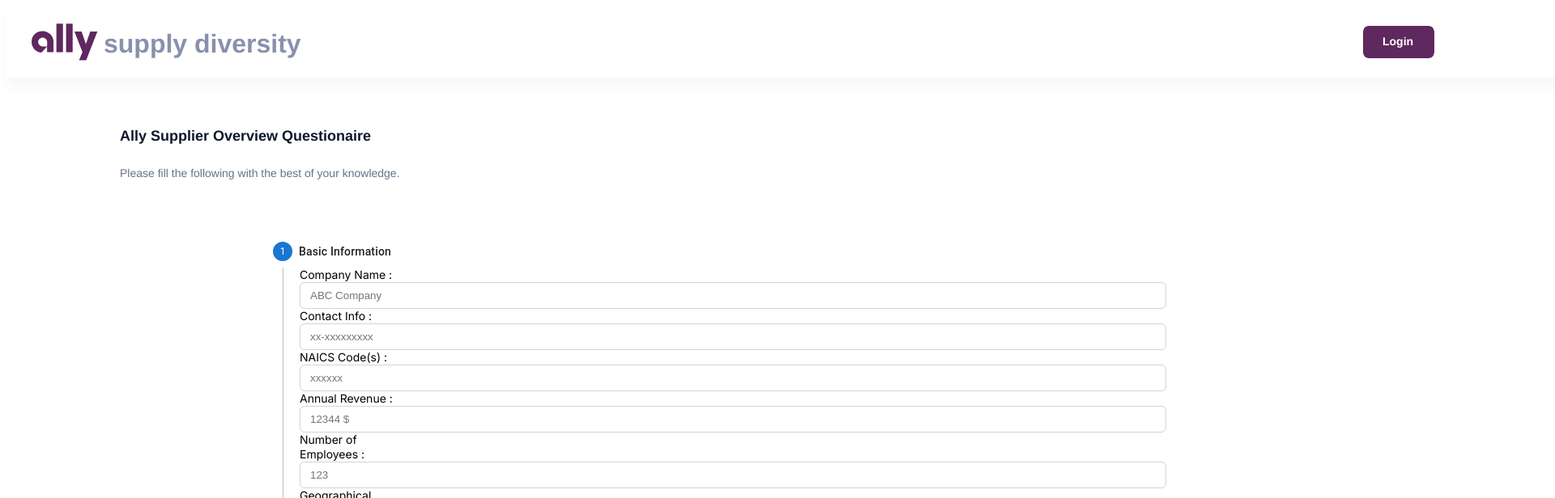
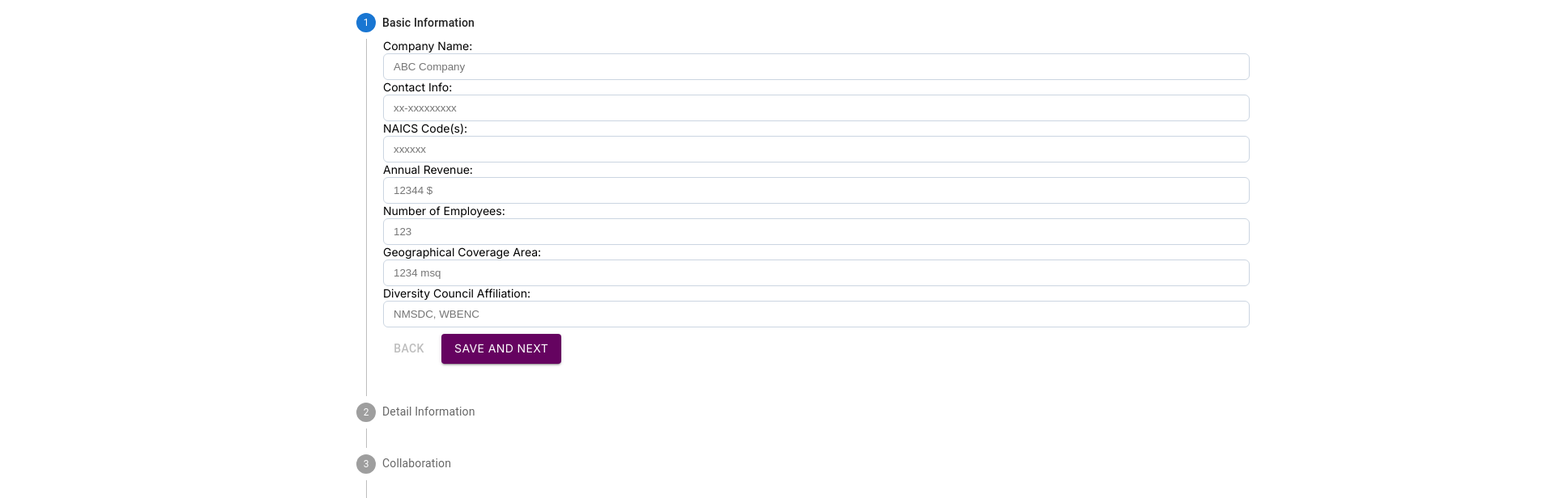
Before and after one commit to syuu-syuu/ally, a React (Vite) app in the folder ui/: page /form in a window 1280 px wide. Shown: the top 616 px of the page at 81% size, 1920 px wide, since content can reach past the window. Built offline with nearby package versions, Linux system fonts and the light colour scheme.

Commit message:
next step

```diff
--- a/ui/src/form.jsx
+++ b/ui/src/form.jsx
@@ -1,74 +1,158 @@
-import React from "react";
+import React, { useState } from "react";
+import GenericField from "./genericField";
 import "./form.css";
 
-function Form({ onFormChange }) {
+const steps = [
+  // First Step
+  {
+    fields: [
+      {
+        type: "input",
+        name: "Company Name",
+        label: "Company Name",
+        placeholder: "ABC Company",
+      },
+      {
+        type: "input",
+        name: "Contact Info",
+        label: "Contact Info",
+        placeholder: "xx-xxxxxxxxx",
+      },
+      {
+        type: "input",
+        name: "NAICS Code(s)",
+        label: "NAICS Code(s)",
+        placeholder: "xxxxxx",
+      },
+      {
+        type: "input",
+        name: "Annual Revenue",
+        label: "Annual Revenue",
+        placeholder: "12344 $",
+      },
+      {
+        type: "input",
+        name: "Number of Employees",
+        label: "Number of Employees",
+        placeholder: "123",
+      },
+      {
+        type: "input",
+        name: "Geographical Coverage Area",
+        label: "Geographical Coverage Area",
+        placeholder: "1234 msq",
+      },
+      {
+        type: "input",
+        name: "Diversity Council Affiliation",
+        label: "Diversity Council Affiliation",
+        placeholder: "NMSDC, WBENC",
+      },
+    ],
+  },
+  // Second Step
+  {
+    fields: [
+      {
+        type: "input",
+        name: "Overview",
+        label: "Please provide an overview of your company",
+        placeholder: "Company overview",
+      },
+      {
+        type: "input",
+        name: "Business specialty",
+        label: "What is your business's specialty, or niche?",
+        placeholder: "Niche",
+      },
+      {
+        type: "input",
+        name: "Potential engagement",
+        label: "Please elaborate on potential future engagement",
+        placeholder: "Potential engagement",
+      },
+    ],
+  },
+  // Third Step
+  {
+    fields: [
+      {
+        type: "checkbox",
+        name: "relationship",
+        label: "Does your business have any existing relationship with Ally?",
+        options: [
+          { value: "Yes", label: "Yes" },
+          { value: "No", label: "No" },
+        ],
+      },
+      {
+        type: "checkbox",
+        name: "Supplier Diversity program",
+        label: "Does your company have a Supplier Diversity program?",
+        options: [
+          { value: "Yes", label: "Yes" },
+          { value: "No", label: "No" },
+        ],
+      },
+      {
+        type: "checkbox",
+        name: "businessType",
+        label: "Is your business",
+        options: [
+          { value: "minority-owned", label: "minority-owned" },
+          { value: "women-owned", label: "women-owned" },
+          { value: "veteran-owned", label: "veteran-owned" },
+          { value: "LGBTQ-owned", label: "LGBTQ-owned" },
+          { value: "Disability-owned", label: "Disability-owned" },
+          { value: "small business", label: "small business" },
+        ],
+      },
+      {
+        type: "checkbox",
+        name: "contingent labor services",
+        label:
+          "Does your company offer contingent labor services? (if yes, please complete additional survey opened in browser)",
+        options: [
+          { value: "Yes", label: "Yes" },
+          { value: "No", label: "No" },
+        ],
+      },
+    ],
+  },
+];
+
+function GenericForm({ stepIndex, onFormChange }) {
+  const [selectedCheckboxes, setSelectedCheckboxes] = useState({});
+
+  const handleCheckboxChange = (e) => {
+    const { name, value } = e.target;
+    setSelectedCheckboxes((prev) => {
+      const updated = new Set(prev[name] || []);
+      if (updated.has(value)) {
+        updated.delete(value);
+      } else {
+        updated.add(value);
+      }
+      return { ...prev, [name]: Array.from(updated) };
+    });
+  };
+
+  const fields = steps[stepIndex].fields;
+
   return (
     <form>
-      <div>
-        <label className="label">Company Name :</label>
-        <input
-          className="form"
-          placeholder="ABC Company"
-          name="Company Name"
-          onChange={onFormChange}
+      {fields.map((field, index) => (
+        <GenericField
+          key={index}
+          field={field}
+          onChange={
+            field.type === "checkbox" ? handleCheckboxChange : onFormChange
+          }
+          selectedCheckboxes={selectedCheckboxes}
         />
-      </div>
-      <div>
-        <label className="label">Contact Info : </label>
-        <input
-          className="form"
-          placeholder="xx-xxxxxxxxx"
-          name="Contact Info"
-          onChange={onFormChange}
-        />
-      </div>
-      <div>
-        <label className="label">NAICS Code(s) :</label>
-        <input
-          className="form"
-          placeholder="xxxxxx"
-          name="NAICS Code(s)"
-          onChange={onFormChange}
-        />
-      </div>
-      <div>
-        <label className="label">Annual Revenue :</label>
-        <input
-          className="form"
-          placeholder="12344 $"
-          name="Annual Revenue"
-          onChange={onFormChange}
-        />
-      </div>
-      <div>
-        <label className="label">Number of Employees :</label>
-        <input
-          className="form"
-          placeholder="123"
-          name="Number of Employees"
-          onChange={onFormChange}
-        />
-      </div>
-      <div>
-        <label className="label">Geographical Coverage Area :</label>
-        <input
-          className="form"
-          placeholder="1234 msq"
-          name="Geographical Coverage Area"
-          onChange={onFormChange}
-        />
-      </div>
-      <div>
-        <label className="label">Diversity Council Affiliation : </label>
-        <input
-          className="form"
-          placeholder="NMSDC, WBENC"
-          name="Diversity Council Affiliation"
-          onChange={onFormChange}
-        />
-      </div>
+      ))}
     </form>
   );
 }
 
-export default Form;
+export default GenericForm;
--- /dev/null
+++ b/ui/src/genericField.jsx
@@ -0,0 +1,41 @@
+import React from "react";
+
+function GenericField({ field, onChange, selectedCheckboxes }) {
+  switch (field.type) {
+    case "input":
+      return (
+        <div>
+          <label className="label">{field.label}:</label>
+          <input
+            className="form"
+            type="text"
+            placeholder={field.placeholder}
+            name={field.name}
+            onChange={onChange}
+          />
+        </div>
+      );
+    case "checkbox":
+      return (
+        <div>
+          <label className="label">{field.label}:</label>
+          {field.options.map((option, idx) => (
+            <span key={idx}>
+              <input
+                type="checkbox"
+                name={field.name}
+                value={option.value}
+                checked={selectedCheckboxes[field.name]?.includes(option.value)}
+                onChange={onChange}
+              />
+              {option.label}
+            </span>
+          ))}
+        </div>
+      );
+    default:
+      return null;
+  }
+}
+
+export default GenericField;
--- a/ui/src/main.jsx
+++ b/ui/src/main.jsx
@@ -2,17 +2,18 @@ import { BrowserRouter as Router, Route, Routes } from "react-router-dom";
 
 import React from "react";
 import ReactDOM from "react-dom/client";
-import OurStepper from "./stepper.jsx";
+import Questionaire from "./stepper.jsx";
 import Header from "./header.jsx";
 import "./header.css";
 import Test from "./text.jsx";
+import Stepper from "./try-stepper.jsx";
 import DataBase from "./database.jsx";
 
 function MainApp() {
   return (
     <div className="slide">
       <Routes>
-        <Route path="/form" element={<OurStepper />} />
+        <Route path="/form" element={<Questionaire />} />
         <Route path="/database" element={<DataBase />} />
       </Routes>
     </div>
--- a/ui/src/stepper.jsx
+++ b/ui/src/stepper.jsx
@@ -8,81 +8,44 @@ import StepContent from "@mui/material/StepContent";
 import Button from "@mui/material/Button";
 import Paper from "@mui/material/Paper";
 import Typography from "@mui/material/Typography";
+import GenericForm from "./form.jsx";
+import Summary from "./summary";
 import "./form.css";
-import Form from "./form.jsx";
-import ErrorPage from "./error.jsx";
-import SuccessPage from "./success.jsx";
-import Header from "./header.jsx";
 
 const steps = [
-  {
-    label: "Basic Information",
-  },
-  {
-    label: "Detail Information",
-  },
-  {
-    label: "Collaboration",
-  },
-  {
-    label: "Final Output",
-  },
+  { label: "Basic Information" },
+  { label: "Detail Information" },
+  { label: "Collaboration" },
+  { label: "Final Output" },
 ];
 
-function OurStepper() {
+function Questionaire() {
+  const [activeStep, setActiveStep] = React.useState(0);
+  const [formData, setFormData] = useState({});
   const [error, setError] = useState(null);
-  const [success, setSuccess] = useState(false);
+  // const [success, setSuccess] = useState(false);
   const [responseData, setResponseData] = useState(null);
 
-  const [formData, setFormData] = React.useState({
-    "Company Name": "",
-    "Contact Info": "",
-    "NAICS Code(s)": "",
-    "Annual Revenue": "",
-    "Number of Employees": "",
-    "Geographical Coverage Area": "",
-    "Diversity Council Affiliation": "",
-  });
+  const handleFormChange = (e) => {
+    const { name, value } = e.target;
+    setFormData({ ...formData, [name]: value });
+  };
 
-  const [activeStep, setActiveStep] = React.useState(0);
-
-  const getStepContent = (stepIndex) => {
-    switch (stepIndex) {
-      case 0:
-        return <Form onFormChange={handleFormChange} />;
-      case 1:
-        return "";
-      case 2:
-        return "";
-      case 3:
-        return "";
-      default:
-        return "";
+  const handleNext = () => {
+    if (activeStep < steps.length - 1) {
+      setActiveStep((prevActiveStep) => prevActiveStep + 1);
+    } else {
+      handleFinish();
     }
   };
 
-  const handleFormChange = (e) => {
-    const { name, value } = e.target;
-    setFormData({
-      ...formData,
-      [name]: value,
-    });
-  };
-
-  // const handleNext = () => {
-  //   console.log(formData);
-  //   setActiveStep((prevActiveStep) => prevActiveStep + 1);
-  // };
-
-  const handleNext = async () => {
+  const handleFinish = async () => {
     try {
-      console.log(formData);
+      console.log("Submitting form data:", formData);
       const response = await fetch("http://localhost:3000/submit", {
         method: "POST",
         body: JSON.stringify(formData),
-        headers: {
-          "Content-Type": "application/json",
-        },
+        headers: { "Content-Type": "application/json" },
       });
 
       if (!response.ok) {
@@ -91,54 +54,44 @@ function OurStepper() {
 
       const responseData = await response.json();
       setResponseData(responseData);
-      setSuccess(true);
-      console.log(responseData);
+      console.log("Form submitted successfully!");
     } catch (error) {
-      setError(error.message);
       console.error("There was an error submitting the data", error);
     }
   };
 
-  // Redirect to an Error Page if any error is caught
-  if (error) {
-    return <ErrorPage message={error} />;
+  const getStepContent = (stepIndex) => {
+    if (stepIndex === steps.length - 1) {
+      return <Summary formData={formData} />;
+    } else {
+      return (
+        <GenericForm stepIndex={stepIndex} onFormChange={handleFormChange} />
+      );
     }
-  // Redirect to a Success Page if the operation is successful
-  if (success) {
-    return <SuccessPage data={responseData} />;
-  }
-  const handleBack = () => {
-    setActiveStep((prevActiveStep) => prevActiveStep - 1);
-  };
-
-  const handleReset = () => {
-    setActiveStep(0);
   };
 
   return (
-    <Header>
-      <div className="content">
-        <div className="title">Ally Supplier Overview Questionaire</div>
+    <div>
+      {/* <div className="content">
+        <div className="title">Ally Supplier Overview Questionnaire</div>
         <p className="text-wrapper">
           Please fill the following with the best of your knowledge.
         </p>
-      </div>
-      <div className="overlap">
+      </div> */}
       <Box sx={{ maxWidth: 400 }}>
         <Stepper activeStep={activeStep} orientation="vertical">
           {steps.map((step, index) => (
             <Step key={step.label}>
-                <StepLabel className="custom-step-label">
-                  {step.label}
-                </StepLabel>
-                <></>
+              <StepLabel className="custom-step-label">{step.label}</StepLabel>
               <StepContent>
                 {getStepContent(index)}
                 <Box sx={{ mb: 2 }}>
                   <div>
                     <Button
                       disabled={index === 0}
-                        onClick={handleBack}
+                      onClick={() =>
+                        setActiveStep((prevActiveStep) => prevActiveStep - 1)
+                      }
                       sx={{ mt: 1, mr: 1 }}
                     >
                       Back
@@ -151,12 +104,10 @@ function OurStepper() {
                         mt: 1,
                         mr: 1,
                         backgroundColor: "#650360",
-                          fontfamily: "inter, sans-serif",
+                        fontFamily: "inter, sans-serif",
                       }}
                     >
-                        {index === steps.length - 1
-                          ? "Finish"
-                          : "Save and Next"}
+                      {index === steps.length - 1 ? "Finish" : "Save and Next"}
                     </Button>
                   </div>
                 </Box>
@@ -166,18 +117,15 @@ function OurStepper() {
         </Stepper>
         {activeStep === steps.length && (
           <Paper square elevation={0} sx={{ p: 3 }}>
-              <Typography>
-                All steps completed - you&apos;re finished
-              </Typography>
-              <Button onClick={handleReset} sx={{ mt: 1, mr: 1 }}>
+            <Typography>All steps completed - you&apos;re finished</Typography>
+            <Button onClick={() => setActiveStep(0)} sx={{ mt: 1, mr: 1 }}>
               Reset
             </Button>
           </Paper>
         )}
       </Box>
     </div>
-    </Header>
   );
 }
 
-export default OurStepper;
+export default Questionaire;
--- /dev/null
+++ b/ui/src/summary.jsx
@@ -0,0 +1,17 @@
+import React from "react";
+
+function Summary({ formData }) {
+  return (
+    <div className="summary">
+      <h3>Final Output</h3>
+      {Object.entries(formData).map(([key, value], index) => (
+        <div key={index}>
+          <strong>{key.replace(/([A-Z])/g, " $1").trim()}:</strong>{" "}
+          {Array.isArray(value) ? value.join(", ") : value}
+        </div>
+      ))}
+    </div>
+  );
+}
+
+export default Summary;
--- /dev/null
+++ b/ui/src/try-stepper.jsx
@@ -0,0 +1,44 @@
+import React, { useState } from "react";
+
+const Step = ({ isActive, children }) => {
+  return isActive ? <div>{children}</div> : null;
+};
+
+const Stepper = () => {
+  //Tracks the current step in the stepper.
+  const [activeStep, setActiveStep] = React.useState(0);
+  //Indicates whether the current step is the last step.
+  const [isLastStep, setIsLastStep] = React.useState(false);
+  //Indicates whether the current step is the first step.
+  const [isFirstStep, setIsFirstStep] = React.useState(false);
+  const totalSteps = 4;
+
+  //Increments the activeStep state by 1 if the current step is not the last step.
+  const handleNext = () => !isLastStep && setActiveStep((cur) => cur + 1);
+  //Decrements the activeStep state by 1 if the current step is not the first step.
+  const handlePrev = () => !isFirstStep && setActiveStep((cur) => cur - 1);
+
+  return (
+    <div className="w-full py-4 px-8">
+      <Stepper
+        activeStep={activeStep}
+        isLastStep={(value) => setIsLastStep(value)}
+        isFirstStep={(value) => setIsFirstStep(value)}
+      >
+        <Step onClick={() => setActiveStep(0)}>1</Step>
+        <Step onClick={() => setActiveStep(1)}>2</Step>
+        <Step onClick={() => setActiveStep(2)}>3</Step>
+      </Stepper>
+      <div className="mt-16 flex justify-between">
+        <Button onClick={handlePrev} disabled={isFirstStep}>
+          Prev
+        </Button>
+        <Button onClick={handleNext} disabled={isLastStep}>
+          Next
+        </Button>
+      </div>
+    </div>
+  );
+};
+
+export default Stepper;
```
Also changed, not shown: ui/src/database.jsx (+13 -0 lines). Lines whose indentation alone changed are shown as unchanged.
